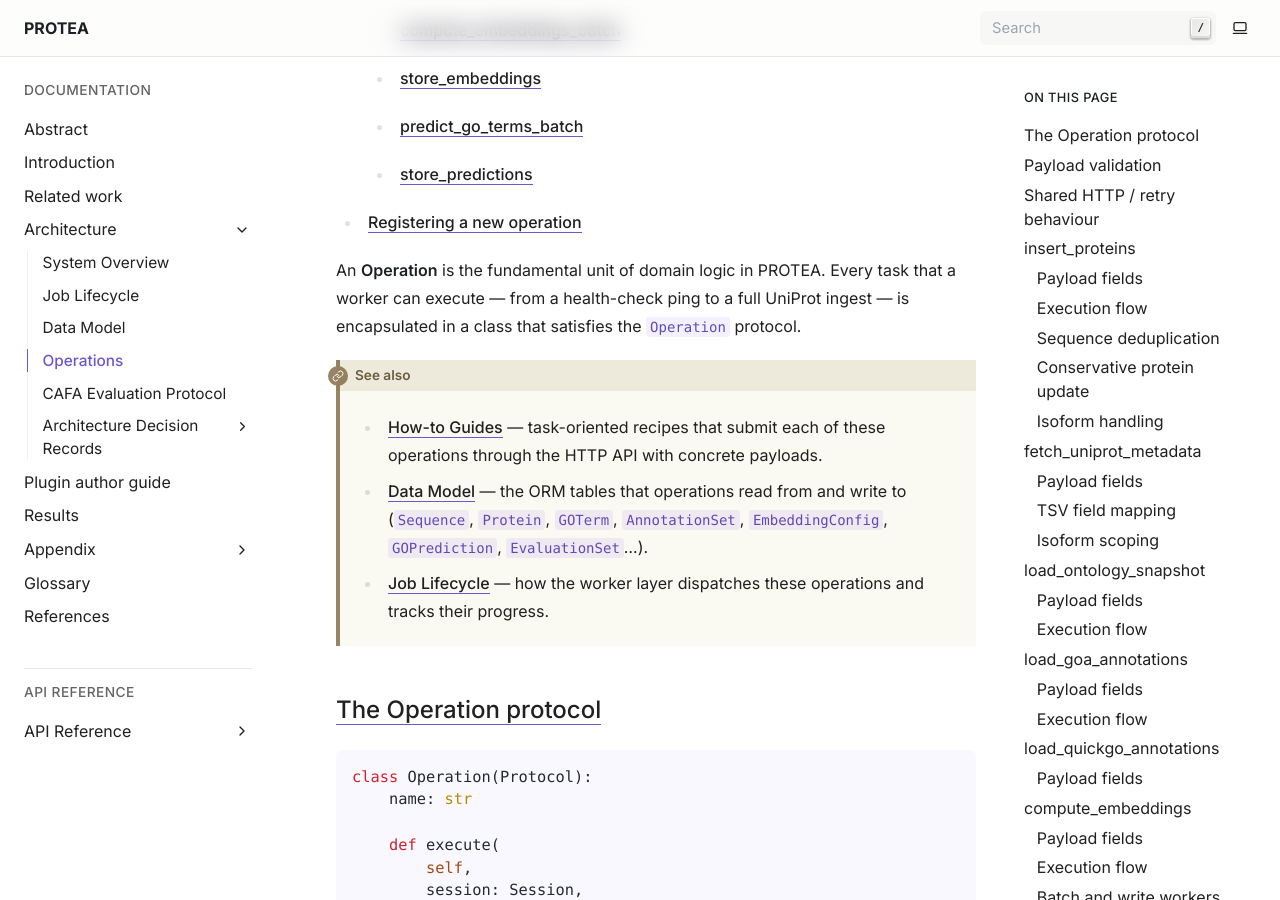
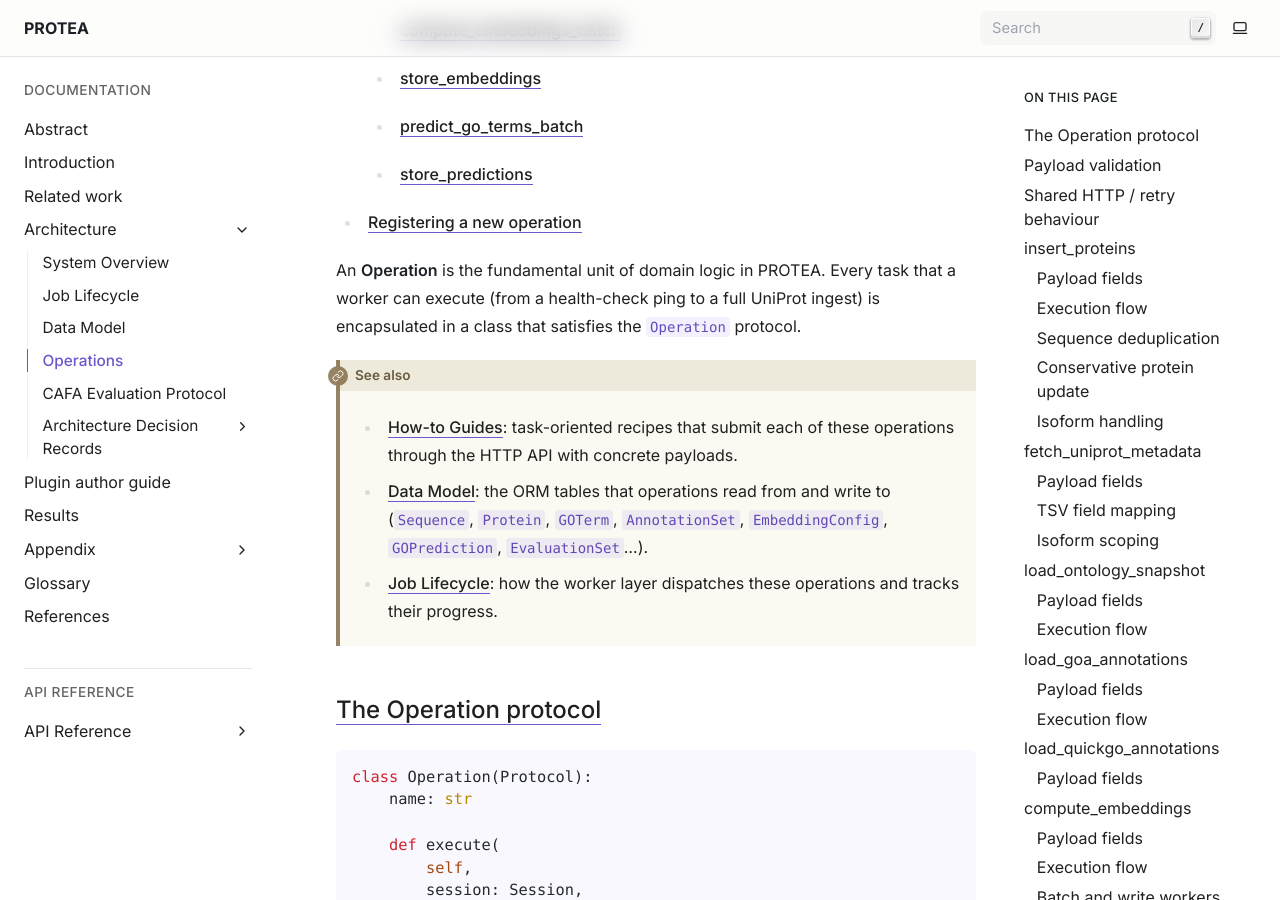
Before and after one commit to frapercan/PROTEA, a Sphinx documentation site: the page built from docs/source/architecture/operations.rst, in a window 1280 px wide and 900 px high, scrolled down 2544 px. Built offline with Sphinx 7.4.7, drawn with Linux system fonts in a browser that asks for light colours; some of the changed text lies outside the part shown.

```diff
--- a/docs/source/architecture/operations.rst
+++ b/docs/source/architecture/operations.rst
@@ -6,17 +6,17 @@ Operations
    :depth: 2
 
 An **Operation** is the fundamental unit of domain logic in PROTEA. Every task
-that a worker can execute — from a health-check ping to a full UniProt ingest —
+that a worker can execute (from a health-check ping to a full UniProt ingest)
 is encapsulated in a class that satisfies the ``Operation`` protocol.
 
 .. seealso::
 
-   - :doc:`/appendix/howto_guides` — task-oriented recipes that submit each
+   - :doc:`/appendix/howto_guides`: task-oriented recipes that submit each
      of these operations through the HTTP API with concrete payloads.
-   - :doc:`/architecture/data_model` — the ORM tables that operations read
+   - :doc:`/architecture/data_model`: the ORM tables that operations read
      from and write to (``Sequence``, ``Protein``, ``GOTerm``, ``AnnotationSet``,
      ``EmbeddingConfig``, ``GOPrediction``, ``EvaluationSet``…).
-   - :doc:`/architecture/job_lifecycle` — how the worker layer dispatches
+   - :doc:`/architecture/job_lifecycle`: how the worker layer dispatches
      these operations and tracks their progress.
 
 The Operation protocol
@@ -70,7 +70,7 @@ Every operation defines a **payload** class that extends ``ProteaPayload``:
 ``ProteaPayload`` is an immutable, strictly-typed Pydantic v2 base. Strict
 mode prevents silent coercions (``"yes"`` is not a valid ``bool``). Each
 operation calls ``MyPayload.model_validate(payload)`` at the top of
-``execute()`` — validation errors surface as ``FAILED`` jobs with a clear
+``execute()``; validation errors surface as ``FAILED`` jobs with a clear
 error message, before any DB writes occur.
 
 Shared HTTP / retry behaviour
@@ -79,14 +79,14 @@ Shared HTTP / retry behaviour
 Both ``insert_proteins`` and ``fetch_uniprot_metadata`` implement an identical
 resilience strategy against the UniProt REST API:
 
-- **Cursor-based pagination** — the ``link`` response header carries the next
+- **Cursor-based pagination.** The ``link`` response header carries the next
   cursor token. Iteration stops when no ``rel="next"`` link is present.
-- **Exponential backoff with jitter** — on retriable errors (``429``, ``5xx``,
+- **Exponential backoff with jitter.** On retriable errors (``429``, ``5xx``,
   network exceptions), the wait time is
   ``min(base × 2^(attempt-1), max) + uniform(0, jitter)``.
-- **Retry-After header** — if UniProt returns a ``429`` with a ``Retry-After``
+- **Retry-After header.** If UniProt returns a ``429`` with a ``Retry-After``
   header, that duration (capped at ``backoff_max_seconds``) is used directly.
-- **max_retries** — after this many attempts the exception is re-raised,
+- **max_retries.** After this many attempts the exception is re-raised,
   transitioning the job to ``FAILED``.
 
 Every retry is logged via ``emit("http.retry", ...)`` so the frontend timeline
@@ -95,7 +95,7 @@ always shows when and why a delay occurred.
 insert_proteins
 ---------------
 
-**Operation name:** ``insert_proteins`` — queue: ``protea.jobs``
+**Operation name:** ``insert_proteins``; queue: ``protea.jobs``
 
 | **How to invoke this:** see *Submit a job via the API* in :doc:`/appendix/howto_guides`.
 | **Tables touched:** ``Protein`` and ``Sequence`` (see :doc:`/architecture/data_model`).
@@ -160,7 +160,7 @@ Execution flow
       d. INSERT missing Sequence rows → obtain IDs
       e. bulk-load existing Protein rows by accession (chunks of 5 000)
       f. INSERT new Protein rows / conservative UPDATE existing rows
-      g. session.flush() — no commit per page (commit on job success)
+      g. session.flush(): no commit per page (commit on job success)
       h. emit("insert_proteins.page_done", ...)
    3. if total_limit reached → emit warning + break
    4. emit("insert_proteins.done", ...)
@@ -170,7 +170,7 @@ Sequence deduplication
 ~~~~~~~~~~~~~~~~~~~~~~~
 
 ``Sequence`` rows are keyed by ``sequence_hash`` (MD5 of the amino-acid
-string). Many ``Protein`` rows can point to the same ``Sequence`` row —
+string). Many ``Protein`` rows can point to the same ``Sequence`` row;
 ``sequence_id`` is deliberately non-unique. This eliminates redundant storage
 for identical sequences across species or isoforms.
 
@@ -193,7 +193,7 @@ accession are stored. ``is_canonical = False`` for isoforms;
 fetch_uniprot_metadata
 -----------------------
 
-**Operation name:** ``fetch_uniprot_metadata`` — queue: ``protea.jobs``
+**Operation name:** ``fetch_uniprot_metadata``; queue: ``protea.jobs``
 
 | **How to invoke this:** see *Fetch UniProt metadata for existing proteins* in :doc:`/appendix/howto_guides`.
 | **Tables touched:** ``ProteinUniProtMetadata`` (see :doc:`/architecture/data_model`).
@@ -308,7 +308,7 @@ TSV response.
 load_ontology_snapshot
 ----------------------
 
-**Operation name:** ``load_ontology_snapshot`` — queue: ``protea.jobs``
+**Operation name:** ``load_ontology_snapshot``; queue: ``protea.jobs``
 
 | **How to invoke this:** see *Load a GO ontology snapshot* in :doc:`/appendix/howto_guides`.
 | **Tables touched:** ``OntologySnapshot``, ``GOTerm``, ``GOTermRelationship`` (see *GO ontology* in :doc:`/architecture/data_model`).
@@ -360,7 +360,7 @@ Execution flow
 load_goa_annotations
 ---------------------
 
-**Operation name:** ``load_goa_annotations`` — queue: ``protea.jobs``
+**Operation name:** ``load_goa_annotations``; queue: ``protea.jobs``
 
 | **How to invoke this:** see *Load GOA annotations* in :doc:`/appendix/howto_guides`.
 | **Tables touched:** ``AnnotationSet``, ``ProteinGOAnnotation`` (see *Annotation sets* in :doc:`/architecture/data_model`).
@@ -412,7 +412,7 @@ Execution flow
    3. stream GAF lines:
       a. skip comment lines (starting with "!")
       b. parse 15-column tab-separated record
-      c. filter against canonical accessions — skip unknown
+      c. filter against canonical accessions; skip unknown
       d. resolve go_term_id from go_id; skip if term unknown in snapshot
       e. buffer ProteinGOAnnotation rows
       f. flush + commit every page_size rows
@@ -422,13 +422,13 @@ Execution flow
 load_quickgo_annotations
 -------------------------
 
-**Operation name:** ``load_quickgo_annotations`` — queue: ``protea.jobs``
+**Operation name:** ``load_quickgo_annotations``; queue: ``protea.jobs``
 
 | **How to invoke this:** see *Load QuickGO annotations* in :doc:`/appendix/howto_guides`.
 | **Tables touched:** ``AnnotationSet``, ``ProteinGOAnnotation`` (see *Annotation sets* in :doc:`/architecture/data_model`).
 
 Streams GO annotations from the QuickGO bulk download TSV API. Proteins
-are determined by the canonical accessions already in the DB — no external
+are determined by the canonical accessions already in the DB; no external
 accession list is needed. Supports optional ECO ID → evidence code mapping,
 taxon filtering, and aspect filtering.
 
@@ -479,12 +479,12 @@ Payload fields
 compute_embeddings
 ------------------
 
-**Operation name:** ``compute_embeddings`` — queue: ``protea.embeddings``
+**Operation name:** ``compute_embeddings``; queue: ``protea.embeddings``
 (coordinator, serialised; one at a time via ``RetryLaterError`` if GPU busy)
 
 | **How to invoke this:** see *Compute sequence embeddings* in :doc:`/appendix/howto_guides`.
 | **Tables touched:** ``EmbeddingConfig``, ``SequenceEmbedding`` (see *Embeddings* in :doc:`/architecture/data_model`).
-| **Lifecycle pattern:** parent-child coordinator with deferred completion — see :doc:`/architecture/job_lifecycle`.
+| **Lifecycle pattern:** parent-child coordinator with deferred completion (see :doc:`/architecture/job_lifecycle`).
 
 Coordinator operation: determines which sequences need embeddings and fans
 out ``ComputeEmbeddingsBatchOperation`` messages to ``protea.embeddings.batch``.
@@ -554,12 +554,12 @@ closing the parent job when all batches are done.
 predict_go_terms
 ----------------
 
-**Operation name:** ``predict_go_terms`` — queue: ``protea.predictions``
+**Operation name:** ``predict_go_terms``; queue: ``protea.predictions``
 (coordinator; fans out KNN batch workers on ``protea.predictions.batch``)
 
 | **How to invoke this:** see *Predict GO terms* in :doc:`/appendix/howto_guides`.
 | **Tables touched:** ``PredictionSet``, ``GOPrediction`` (see *Predictions* in :doc:`/architecture/data_model`).
-| **Lifecycle pattern:** parent-child coordinator with deferred completion — see :doc:`/architecture/job_lifecycle`.
+| **Lifecycle pattern:** parent-child coordinator with deferred completion (see :doc:`/architecture/job_lifecycle`).
 | **KNN backend rationale:** see :doc:`/adr/001-knn-without-pgvector`.
 
 Coordinator operation: loads reference embeddings into a process-level cache,
@@ -696,7 +696,7 @@ runs KNN search and GO transfer per batch. The ``store_predictions``
 ping
 ----
 
-**Operation name:** ``ping`` — queue: ``protea.ping``
+**Operation name:** ``ping``; queue: ``protea.ping``
 
 Smoke-test operation. Accepts no required payload fields, emits a single
 ``ping.pong`` event, and returns immediately. Used to verify end-to-end
@@ -705,7 +705,7 @@ connectivity of the job queue without touching the protein data tables.
 generate_evaluation_set
 -----------------------
 
-**Operation name:** ``generate_evaluation_set`` — queue: ``protea.jobs``
+**Operation name:** ``generate_evaluation_set``; queue: ``protea.jobs``
 
 Computes the CAFA-style evaluation delta between two ``AnnotationSet`` rows
 (old → new) and stores an ``EvaluationSet`` row with summary statistics.
@@ -743,7 +743,7 @@ Execution flow
 .. code-block:: text
 
    1. validate payload; load AnnotationSet rows; assert same ontology snapshot
-   2. call compute_evaluation_data() — see protea.core.evaluation:
+   2. call compute_evaluation_data(); see protea.core.evaluation:
       a. load GO DAG children map (is_a / part_of only)
       b. build NOT-propagation exclusion set (negated terms + GO descendants)
       c. load experimental annotations for old and new sets, filtered by
@@ -773,7 +773,7 @@ stored in the DB) using the same ``compute_evaluation_data`` logic.
 run_cafa_evaluation
 -------------------
 
-**Operation name:** ``run_cafa_evaluation`` — queue: ``protea.evaluations``
+**Operation name:** ``run_cafa_evaluation``; queue: ``protea.evaluations``
 
 | **How to invoke this:** see *Run a CAFA evaluation* in :doc:`/appendix/howto_guides`.
 | **Tables touched:** ``EvaluationSet``, ``EvaluationResult`` (see *Evaluation* in :doc:`/architecture/data_model`).
@@ -849,13 +849,13 @@ Execution flow
 .. code-block:: text
 
    1. load EvaluationSet + PredictionSet + OntologySnapshot from DB
-   2. compute_evaluation_data() — same delta as generate_evaluation_set
+   2. compute_evaluation_data(): same delta as generate_evaluation_set
    3. download OBO file from snapshot.obo_url to a temp directory
    4. write ground-truth TSVs: gt_NK.tsv, gt_LK.tsv, gt_PK.tsv,
       known_terms.tsv, pk_known_terms.tsv
    5. write predictions in CAFA format (protein \\t go_id \\t score),
       score = max(0, 1 - distance), filtered to delta proteins only
-   6. session.commit() — releases DB connection before cafaeval forks workers
+   6. session.commit(): releases DB connection before cafaeval forks workers
    7. for each setting in (NK, LK, PK):
       a. NK pass: cafa_eval(obo, predictions/, gt_NK.tsv)
       b. LK pass: cafa_eval(obo, predictions/, gt_LK.tsv)
@@ -873,7 +873,7 @@ PK known-terms
 For the PK pass, ``pk_known_terms.tsv`` is passed to ``cafa_eval`` as the
 ``-known`` (``exclude``) argument. This file contains all experimental
 annotations from the *old* snapshot for PK proteins in the relevant namespace.
-``cafaeval`` uses this to exclude known annotations from scoring — methods
+``cafaeval`` uses this to exclude known annotations from scoring; methods
 that simply repeat prior annotations receive no credit for PK predictions.
 
 SIGTERM handling
@@ -894,7 +894,7 @@ train_reranker
    LightGBM training has been decoupled from PROTEA and now lives in
    `protea-reranker-lab <https://github.com/frapercan/protea-reranker-lab>`_.
    ``TrainRerankerOperation`` and ``TrainRerankerAutoOperation`` are
-   **no longer registered** in the ``OperationRegistry`` — a ``POST /jobs``
+   **no longer registered** in the ``OperationRegistry``; a ``POST /jobs``
    request with ``operation_name: train_reranker`` or ``train_reranker_auto``
    will be rejected. The classes remain importable as internal helpers
    that :ref:`export-research-dataset-operation` reuses in-process to run
@@ -902,12 +902,12 @@ train_reranker
 
    The narrative below (feature matrix, LightGBM hyperparameters,
    validation metrics) is retained as the canonical specification of
-   the booster that the lab trains — the lab consumes the exact same
+   the booster that the lab trains; the lab consumes the exact same
    feature schema PROTEA produces. For the live end-to-end flow, see
    :ref:`export-research-dataset-operation` below and the
    ``/reranker-models/import`` HTTP surface.
 
-**Operation name:** ``train_reranker`` — *internal helper, not queued*
+**Operation name:** ``train_reranker`` (*internal helper, not queued*)
 
 | **How to invoke this:** no longer invocable via ``/jobs``. See
   :ref:`export-research-dataset-operation` and the ``POST /datasets``
@@ -1047,7 +1047,7 @@ and **3 categorical** columns, grouped by origin:
 All three categorical features are converted to pandas ``category`` dtype in
 :func:`protea.core.reranker.prepare_dataset`; LightGBM consumes them directly,
 so no manual label encoding is required. Missing values in numeric columns
-are left as ``NaN`` — LightGBM handles them natively by learning an optimal
+are left as ``NaN``; LightGBM handles them natively by learning an optimal
 direction at each split.
 
 Training protocol
@@ -1131,17 +1131,17 @@ Validation metrics
 After training, the validation set is scored and the following metrics are
 written to ``RerankerModel.metrics`` as a JSONB dict:
 
-- ``best_iteration`` — boosting round at which early stopping triggered.
-- ``val_auc`` — ROC-AUC on the validation split.
-- ``val_logloss`` — binary logloss at the best iteration.
-- ``val_precision`` / ``val_recall`` / ``val_f1`` — computed at the
+- ``best_iteration``: boosting round at which early stopping triggered.
+- ``val_auc``: ROC-AUC on the validation split.
+- ``val_logloss``: binary logloss at the best iteration.
+- ``val_precision`` / ``val_recall`` / ``val_f1``: computed at the
   ``p ≥ 0.5`` decision threshold. These are reported for quick inspection
   but are **not** the primary objective: the re-ranker is ultimately scored
   through the full CAFA evaluation pipeline (:doc:`evaluation`), which uses
   IA-weighted Fmax per ``(category, namespace)`` cell.
-- ``train_samples`` / ``val_samples`` — row counts after any negative
+- ``train_samples`` / ``val_samples``: row counts after any negative
   subsampling.
-- ``positive_rate`` — fraction of rows with ``label == 1`` *before* any
+- ``positive_rate``: fraction of rows with ``label == 1`` *before* any
   subsampling.
 
 In addition, :func:`~protea.core.reranker.train` returns a
@@ -1161,7 +1161,7 @@ re-ranker.
 train_reranker_auto
 ~~~~~~~~~~~~~~~~~~~
 
-**Operation name:** ``train_reranker_auto`` — *internal helper, not queued*
+**Operation name:** ``train_reranker_auto`` (*internal helper, not queued*)
 
 .. note::
 
@@ -1178,7 +1178,7 @@ train_reranker_auto
 export_research_dataset
 ------------------------
 
-**Operation name:** ``export_research_dataset`` — queue: ``protea.training``
+**Operation name:** ``export_research_dataset``; queue: ``protea.training``
 
 | **How to invoke this:** see *Registering a reranker from protea-reranker-lab* in :doc:`/appendix/howto_guides`.
 | **Tables touched:** read-only over existing ``PredictionSet`` / feature data. Writes blobs via the configured ``ArtifactStore`` (no ORM writes).
@@ -1272,13 +1272,13 @@ The operation relays the underlying ``train_reranker_auto`` events
 under its own namespace (``train_reranker_auto.*`` →
 ``export_research_dataset.*``) and additionally emits:
 
-- ``export_research_dataset.started`` — payload echoed back with
+- ``export_research_dataset.started``: payload echoed back with
   resolved backend.
-- ``export_research_dataset.rows_written`` — n_train_rows / n_eval_rows
+- ``export_research_dataset.rows_written``: n_train_rows / n_eval_rows
   per shard once the parquets are materialised.
-- ``export_research_dataset.published`` — ``{backend, key_prefix, files}``
+- ``export_research_dataset.published``: ``{backend, key_prefix, files}``
   when the three artefacts have been uploaded successfully.
-- ``export_research_dataset.completed`` — final summary including the
+- ``export_research_dataset.completed``: final summary including the
   three resulting URIs (``file://…`` or ``s3://bucket/key``).
 
 Ephemeral consumer operations
@@ -1304,7 +1304,7 @@ total to **15 registered operations** (11 job-backed + 4 ephemeral).
 compute_embeddings_batch
 ~~~~~~~~~~~~~~~~~~~~~~~~
 
-**Queue:** ``protea.embeddings.batch`` — **consumer:** ``OperationConsumer``
+**Queue:** ``protea.embeddings.batch``; **consumer:** ``OperationConsumer``
 
 Runs the protein language model forward pass for one batch of sequences.
 Loads the model on first use, caches it at process level, performs GPU
@@ -1315,12 +1315,12 @@ converts to float32, and publishes a ``StoreEmbeddings`` message to
 
 Backends are selected via ``EmbeddingConfig.model_backend``:
 
-* ``esm``   — HuggingFace ``EsmModel`` (ESM-2 family); single-sequence forward.
-* ``esm3c`` — ESM SDK ``ESMC`` (ESM3c family); FP16 on GPU, no external tokenizer.
-* ``t5``    — HuggingFace ``T5EncoderModel`` (ProstT5, ``prot_t5_xl_uniref50``…);
+* ``esm``:   HuggingFace ``EsmModel`` (ESM-2 family); single-sequence forward.
+* ``esm3c``: ESM SDK ``ESMC`` (ESM3c family); FP16 on GPU, no external tokenizer.
+* ``t5``:    HuggingFace ``T5EncoderModel`` (ProstT5, ``prot_t5_xl_uniref50``…);
   the ``<AA2fold>`` prefix is auto-injected when the model name contains
   ``prostt5``.
-* ``ankh``  — HuggingFace ``T5EncoderModel`` loaded via ``AutoTokenizer``
+* ``ankh``:  HuggingFace ``T5EncoderModel`` loaded via ``AutoTokenizer``
   (``ElnaggarLab/ankh-base``, ``ElnaggarLab/ankh-large``). Shares the batched
   T5 pipeline but with two mandatory deviations from the ProstT5 path,
   both verified end-to-end with real weights on 2026-04-10:
@@ -1335,7 +1335,7 @@ Backends are selected via ``EmbeddingConfig.model_backend``:
      destroys the embedding. ``_embed_ankh`` instead passes
      ``[list(seq) for seq in batch]`` with ``is_split_into_words=True``
      (verified 0 ``<unk>``). The ``<AA2fold>`` prefix is never injected.
-* ``auto``  — falls back to ``esm``.
+* ``auto``:  falls back to ``esm``.
 
 Residue-tensor convention
 ^^^^^^^^^^^^^^^^^^^^^^^^^
@@ -1383,7 +1383,7 @@ saturates the device; the coordinator serialises dispatch with
 store_embeddings
 ~~~~~~~~~~~~~~~~
 
-**Queue:** ``protea.embeddings.write`` — **consumer:** ``OperationConsumer``
+**Queue:** ``protea.embeddings.write``; **consumer:** ``OperationConsumer``
 
 Bulk-inserts ``SequenceEmbedding`` rows (one per chunk) into the pgvector
 ``VECTOR`` column, using PostgreSQL ``INSERT ... ON CONFLICT DO NOTHING`` to
@@ -1398,7 +1398,7 @@ independently.
 predict_go_terms_batch
 ~~~~~~~~~~~~~~~~~~~~~~
 
-**Queue:** ``protea.predictions.batch`` — **consumer:** ``OperationConsumer``
+**Queue:** ``protea.predictions.batch``; **consumer:** ``OperationConsumer``
 
 Runs the KNN + GO transfer pipeline for one batch of query proteins. As
 of F2C.5 the heavy lifting is delegated to
@@ -1427,7 +1427,7 @@ unified path returns.
    (``enrich_v6_features``) when ``compute_v6_features=true``.
 5. Publishes a ``StorePredictions`` message to ``protea.predictions.write``.
 
-GPU is not required — KNN search runs on CPU unless a FAISS GPU index is
+GPU is not required: KNN search runs on CPU unless a FAISS GPU index is
 configured at process startup. The re-ranker (``booster``) is applied
 *after* ancestor expansion via ``_apply_reranker_if_aligned``, not
 inside ``protea_method.pipeline.predict``, so the historical scoring
@@ -1436,7 +1436,7 @@ order remains bit-exact.
 store_predictions
 ~~~~~~~~~~~~~~~~~
 
-**Queue:** ``protea.predictions.write`` — **consumer:** ``OperationConsumer``
+**Queue:** ``protea.predictions.write``; **consumer:** ``OperationConsumer``
 
 Bulk-inserts ``GOPrediction`` rows (one row per predicted ``(protein, go_term)``
 pair) and atomically increments ``Job.progress_current`` on the parent
```
Also changed, not shown: other parts of docs/source/architecture/operations.rst (+3 -3 lines).
